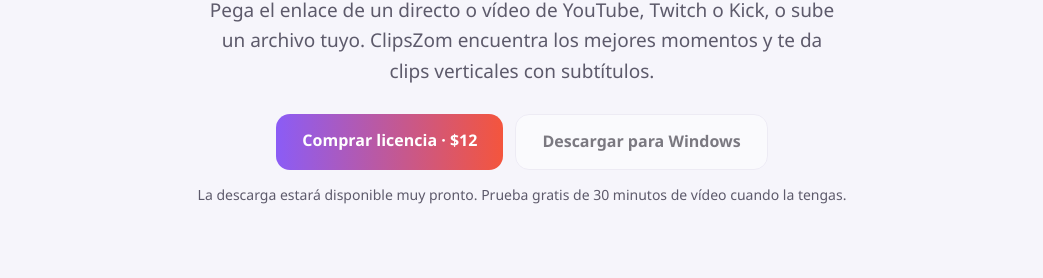
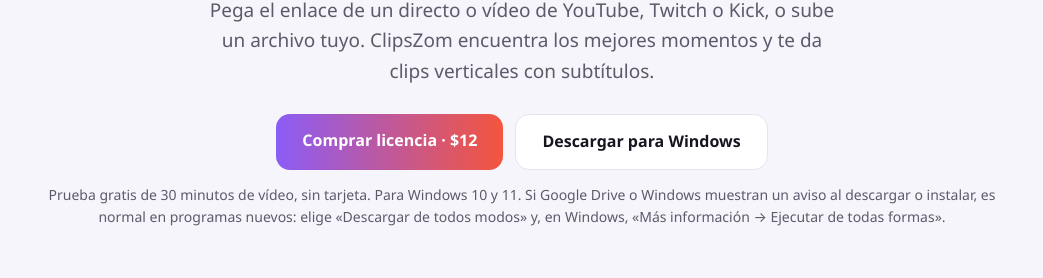
Before and after one commit to AnaSanchez16/clipszom, a plain HTML site: page index.html in a window 1280 px wide. Shown: the part 280-558 px from the top of the page, without its empty margins (118-1161 px from the left). Drawn offline with Linux system fonts and the light colour scheme.

Commit message:
Add files via upload

```diff
--- a/index.html
+++ b/index.html
@@ -13,7 +13,7 @@
 <a class="btn" id="buy" href="https://www.paypal.com/ncp/payment/SQN8939KMFFRL">Comprar licencia · $12</a>
 <a class="btn alt" id="dl" href="#" aria-disabled="true">Descargar para Windows</a>
 </div>
-<p class="note" id="dlnote">Prueba gratis de 30 minutos de vídeo, sin tarjeta. Para Windows 10 y 11.</p>
+<p class="note" id="dlnote">Prueba gratis de 30 minutos de vídeo, sin tarjeta. Para Windows 10 y 11. Si Google Drive o Windows muestran un aviso al descargar o instalar, es normal en programas nuevos: elige «Descargar de todos modos» y, en Windows, «Más información → Ejecutar de todas formas».</p>
 </div>
 
 <section id="como"><h2>Cómo funciona</h2>
@@ -56,7 +56,7 @@
 </div>
 <script>
 // Cuando tengas el enlace de descarga, pégalo entre las comillas y guarda el archivo.
-var DESCARGA = "";
+var DESCARGA = "https://drive.google.com/file/d/1Re3iIIYu9e11X_Q4Dy7A3y5uvlkdkRb8/view?usp=drive_link";
 if (DESCARGA) { var d = document.getElementById("dl"); d.href = DESCARGA; d.removeAttribute("aria-disabled"); }
 else { document.getElementById("dlnote").textContent = "La descarga estará disponible muy pronto. Prueba gratis de 30 minutos de vídeo cuando la tengas."; }
 </script>
```
